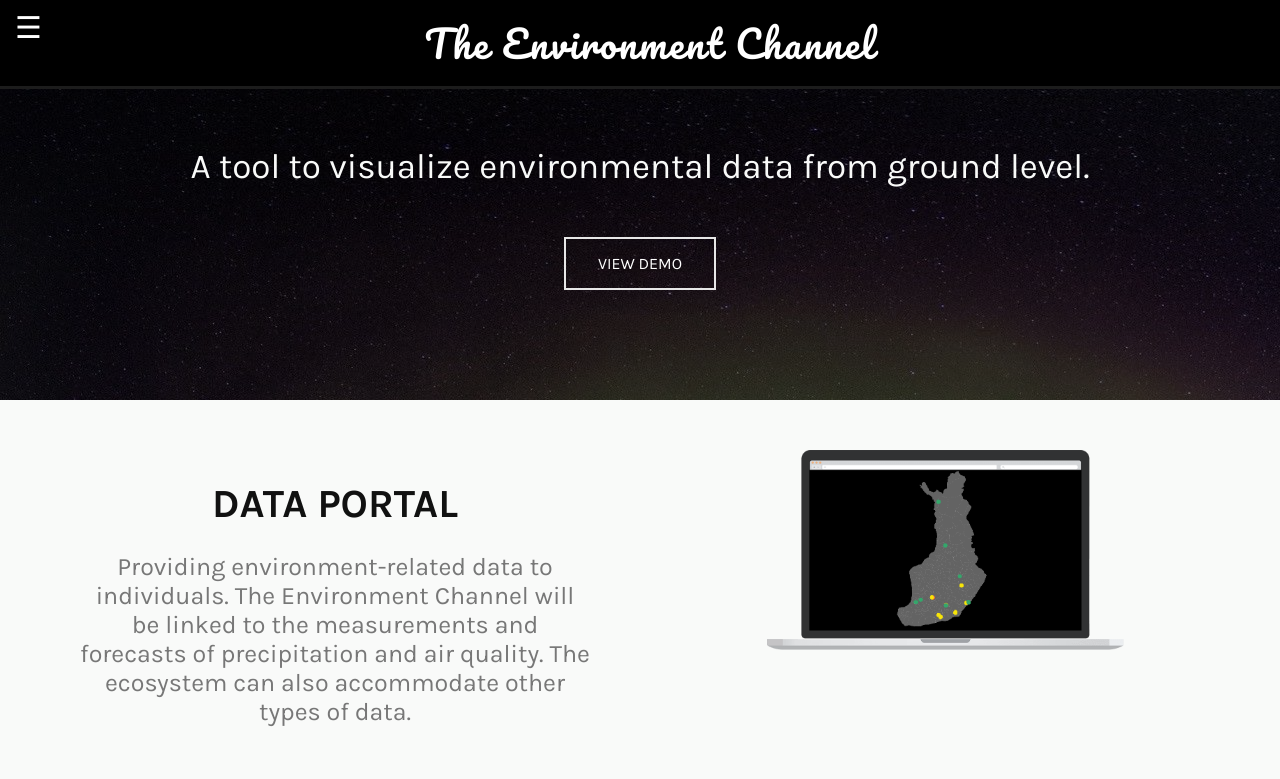
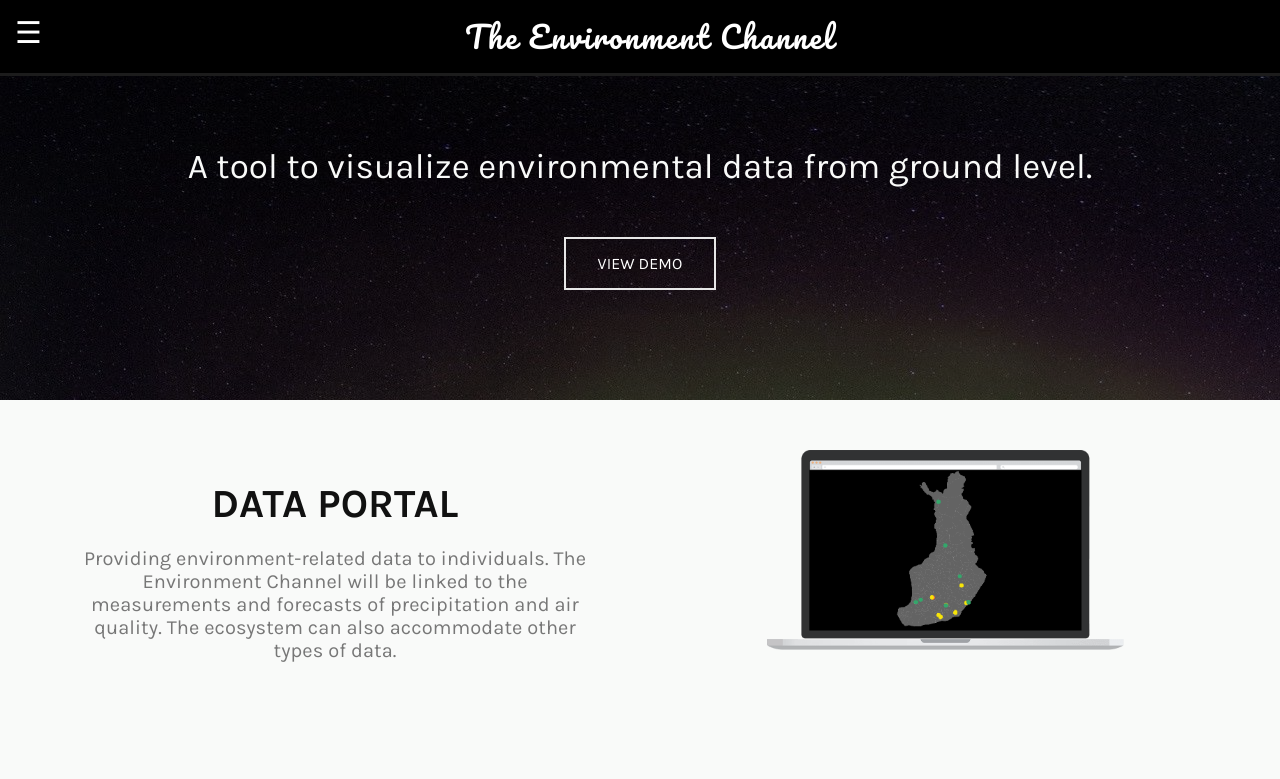
Before and after one commit to minhdao911/the-environment-channel, a website: page public/other/home.html in a window 1280 px wide. Shown: the top 779 px of the page. Drawn offline with nearby package versions, Linux system fonts and the light colour scheme; files that its build step writes are made by us from their sources; files whose address does not match are found by name.

Commit message:
minor style fix

```diff
--- a/public/other/css/home.css
+++ b/public/other/css/home.css
@@ -4,9 +4,10 @@
 body, html {
     height: 100%;
     margin: 0;
-    font: 25px 'Karla', sans-serif;
+    font: 20px 'Karla', sans-serif;
     background-color: #f9faf9;
     text-align: center;
+    letter-spacing: 0.1px;
 }
 
 .btn-demo {
@@ -250,4 +251,5 @@ input:checked + label {
     cursor:pointer;
     color: white;
     left: 15px;
+    padding-top: 5px;
 }
--- a/public/other/css/learn-more.css
+++ b/public/other/css/learn-more.css
@@ -140,7 +140,7 @@ h3 {
 #header .logo {
     color: white;
     font-family: "Pacifico", cursive;
-    font-size: 1.5em;
+    font-size: 30px;
     letter-spacing: 2px;
     text-decoration: none;
     display: inline-block;
--- a/public/other/home.html
+++ b/public/other/home.html
@@ -12,7 +12,7 @@
 
     <!--Header-->
         <header id="header">
-            <span class="btn-menu" onclick="openNav()">&#9776;</span>
+            <a class="btn-menu" onclick="openNav()">&#9776;</a>
             <a href="/" class="logo">The Environment Channel</a>
         </header>
 
```
